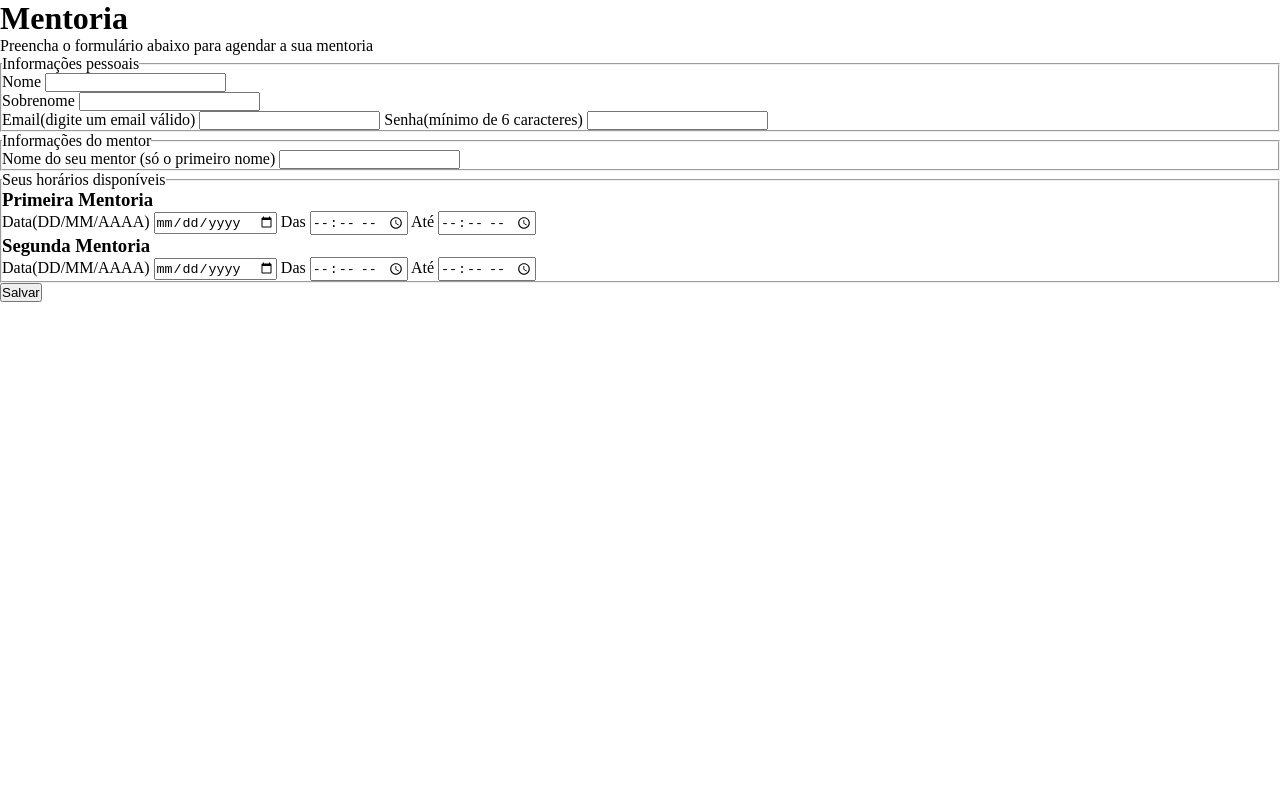
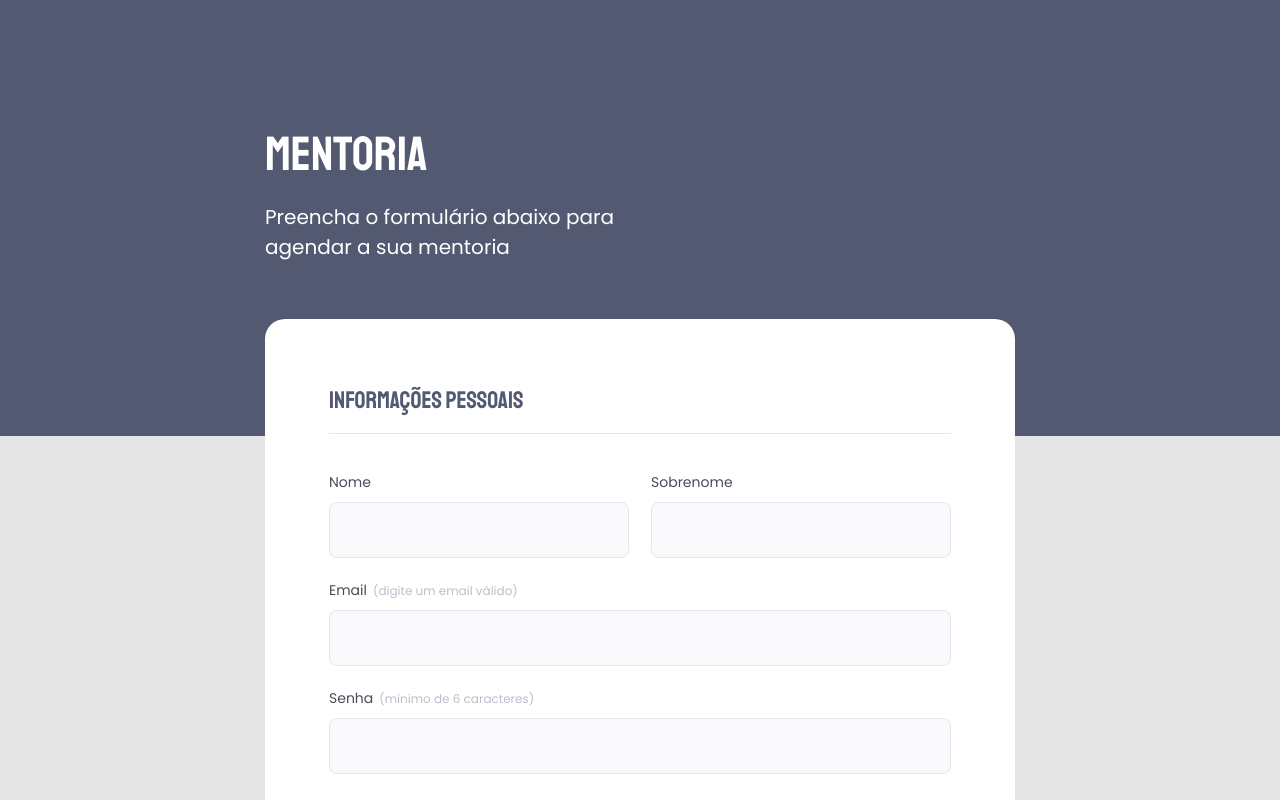
Before and after one commit to dev-rafael92as/explorerRocketseat, a plain HTML site: page desafio01-Stage03/index.html in a window 1280 px wide. Shown: the top 800 px of the page. Drawn offline with Linux system fonts and the light colour scheme.

Commit message:
Estilização CSS Iniciada

```diff
--- a/desafio01-Stage03/assets/styles.css
+++ b/desafio01-Stage03/assets/styles.css
@@ -5,6 +5,10 @@
     --bg-form: #FFFFFF;
     --bg-body: #E5E5E5;
     --bg-buttom: #FF5374;
+    --bg-input: #FAFAFC;
+    --fc-default: #4E4958;
+    --fc-borders: #E6E6F0;
+    --fc-span: #C1BCCC;
 
     --ff-staatliches-r: 'Staatliches', cursive;
     --ff-poppins-r: 'Poppins', sans-serif;
@@ -20,4 +24,116 @@
 
 body {
     font-size: 1.6rem;
+    font-family: var(--ff-poppins-r);
+    background-color: var(--bg-body);
+    position: relative;
 }
+
+.page {
+    width: 75rem;
+    margin: 0 auto;
+}
+
+.bg-header {
+    position: absolute;
+    top: 0;
+    right: 0;
+    width: 100%;
+    height: 43.6rem;
+    background-color: var(--bg-header);
+    z-index: -1;
+}
+
+header {
+    padding-top: 12.4rem;
+    margin-bottom: 5.8rem;
+}
+
+h1 {
+    font-family: var(--ff-staatliches-r);
+    font-weight: 400;
+    font-size: 4.8rem;
+    line-height: 6.0rem;
+    color: var(--bg-form);
+
+    margin-bottom: 1.8rem;
+}
+
+.page p {
+    display: inline-block;
+    width: 41.7rem;
+    font-weight: 400;
+    font-size: 2.0rem;
+    line-height: 3.0rem;
+    max-height: 4.6rem;
+    color: var(--bg-form);
+}
+
+form {
+    width: 75rem;
+    margin: 0 auto;
+    background-color: var(--bg-form);
+    border-radius: 2rem 2rem 0 0;
+    padding: 6.4rem;
+    display: flex;
+    flex-direction: column;
+    gap: 3.2rem;
+}
+
+fieldset {
+    border: none;
+}
+
+form fieldset:nth-child(1) legend{
+    padding-bottom: 1.6rem;
+}
+
+legend {
+    font-family: var(--ff-staatliches-r);
+    font-weight: 400;
+    font-size: 2.4rem;
+    line-height: 3.4rem;
+    color: var(--bg-header);
+    display: inline;
+    width: 100%;
+    border-bottom: 1px solid var(--fc-borders);
+    padding-bottom: 8px;
+    margin-bottom: 3.6rem;
+}
+
+.container-input {
+    display: grid;
+    grid-template-columns: 1fr 1fr;
+    gap: 2.2rem;
+    margin-bottom: 2rem;
+}
+
+label {
+    display: block;
+    font-weight: 400;
+    font-size: 1.4rem;
+    line-height: 2.4rem;
+    color: var(--fc-default);
+    margin-bottom: 8px;
+}
+
+span {
+    font-weight: 400;
+    font-size: 12px;
+    line-height: 20px;
+    color: var(--fc-span);
+    margin-left: 6px;
+}
+
+input {
+    background-color: var(--bg-input);
+    border: 1px solid var(--fc-borders);
+    border-radius: 8px;
+    height: 5.6rem;
+    width: 100%;
+    margin-bottom: 2rem;
+}
+
+fieldset input:last-child {
+    margin-bottom: 0;
+}
--- a/desafio01-Stage03/index.html
+++ b/desafio01-Stage03/index.html
@@ -9,7 +9,9 @@
     <title>Formulário Mentoria</title>
 </head>
 <body>
+    <div class="bg-header"></div>
     <header>
+        <div class="page">
             <h1>Mentoria</h1>
             <p>Preencha o formulário abaixo para agendar a sua mentoria</p>
         </header>
@@ -61,9 +63,12 @@
                     <input type="time" name="secondDate-to" id="event-secondDate-to">
                 </div>
             </fieldset>
+    </div>
     </form>
+
     <footer class="submit-buttom">
         <button type="button">Salvar</button>
     </footer>
+
 </body>
 </html>
```
Lines whose indentation alone changed are shown as unchanged.
